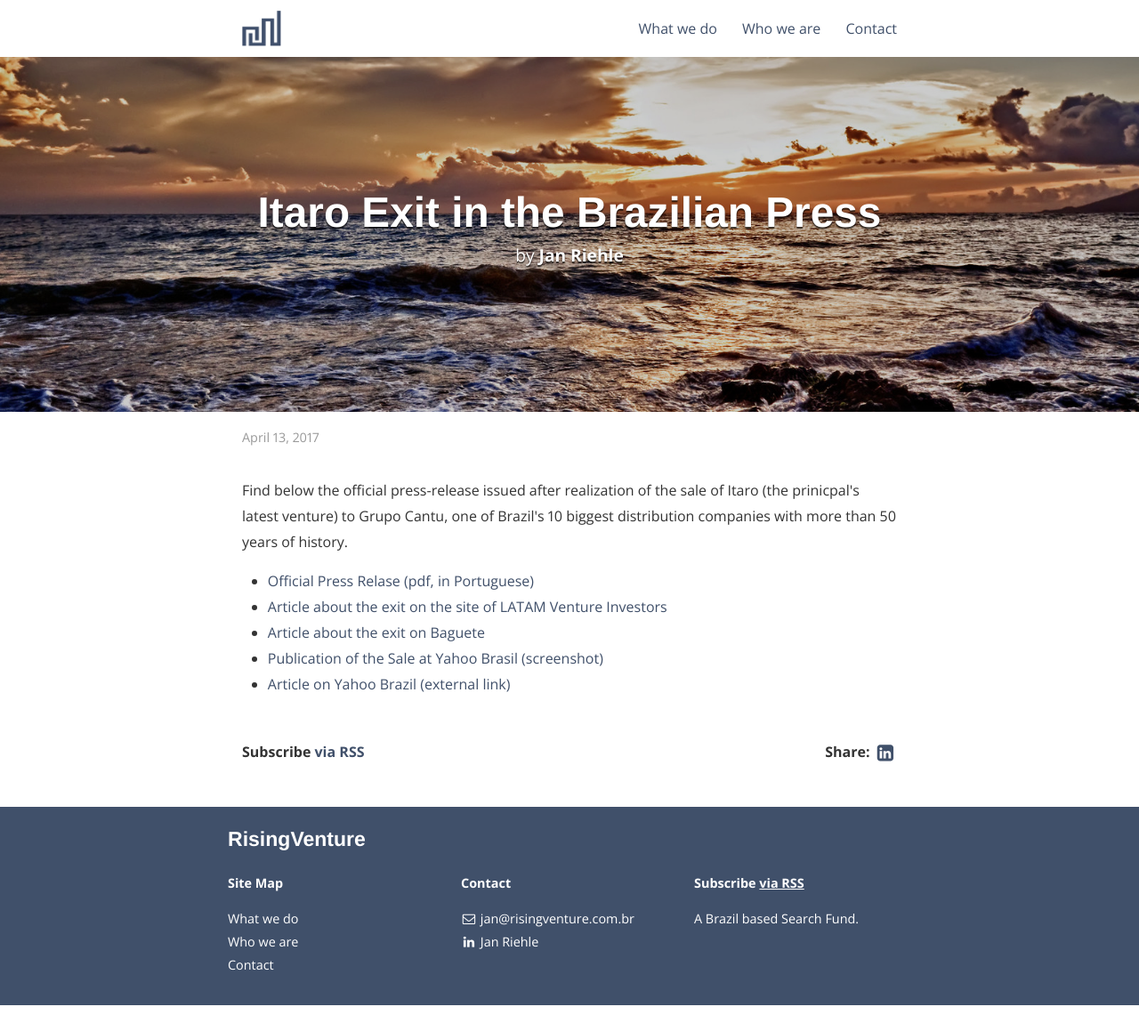
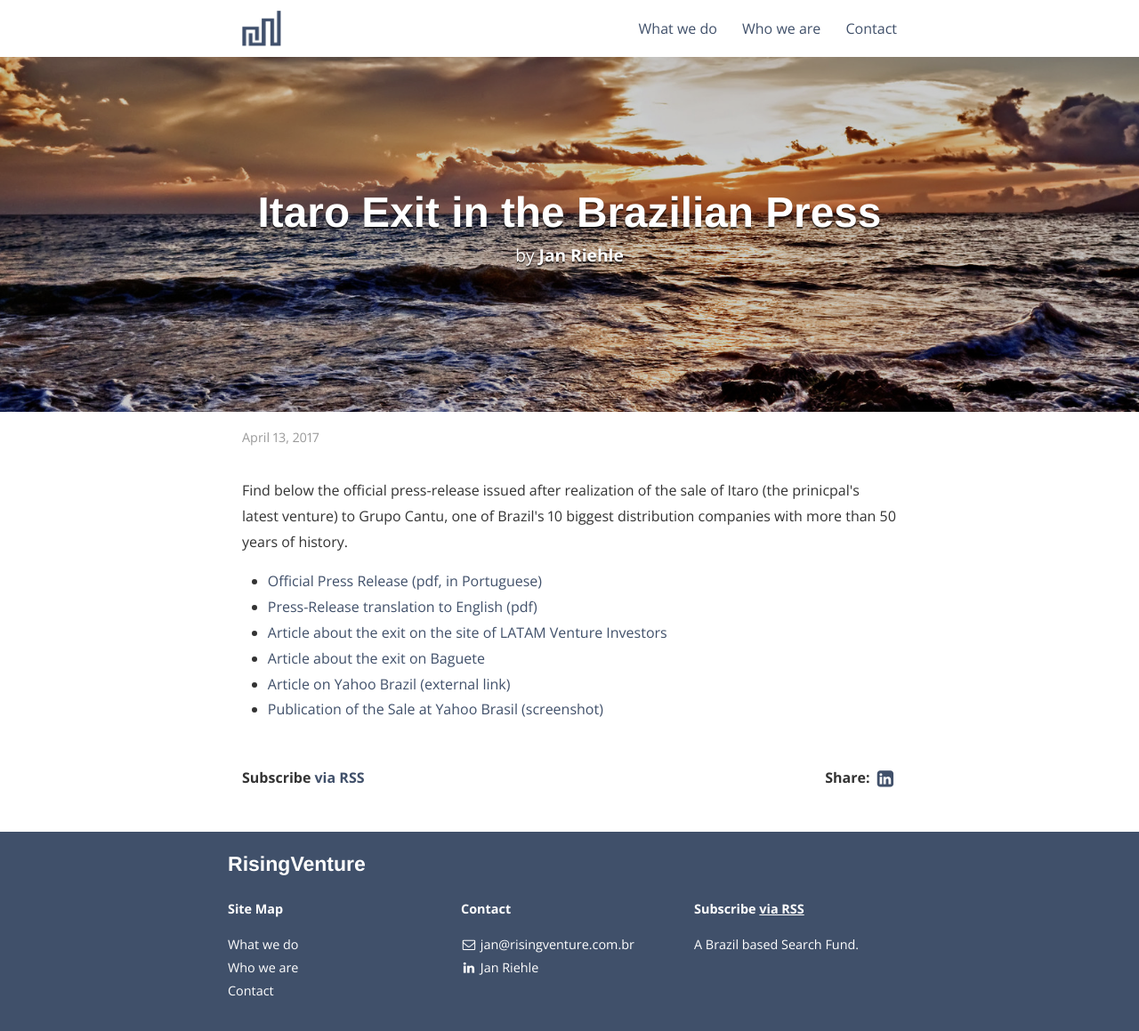
Before and after one commit to janriehle/risingventure, a Jekyll site: the page built from _posts/2017-04-13-itaro-exit.markdown, in a window 1280 px wide. Shown: the whole page at 89% size. Built offline with Jekyll 4.4.1, drawn with Linux system fonts in a browser that asks for light colours; nearby versions of some CDN libraries; before the commit the page ends 1130 px from its top, so only the background shows below that.

Commit message:
added english press-release for itaro exit

```diff
--- a/_posts/2017-04-13-itaro-exit.markdown
+++ b/_posts/2017-04-13-itaro-exit.markdown
@@ -11,7 +11,11 @@
 
 <ul>
 <li>
-<a target="_blank" href="/assets/Rle_ItaroxCantu_v1.0.pdf"> Official Press Relase (pdf, in Portuguese)</a>
+<a target="_blank" href="/assets/Rle_ItaroxCantu_v1.0.pdf"> Official Press Release (pdf, in Portuguese)</a>
+</li>
+
+<li>
+<a target="_blank" href="/assets/Itaro Exit English.pdf"> Press-Release translation to English (pdf)</a>
 </li>
 
 
@@ -23,10 +27,11 @@
 </li>
 
 <li>
+<a target="_blank" href="https://br.financas.yahoo.com/noticias/grupo-pneustore-compra-autope%C3%A7as-itaro-214756021--finance.html?soc_src=social-sh&soc_trk=fb">Article on Yahoo Brazil (external link)</a>
+</li>
+
+<li>
 <a target="_blank" href="/assets/Itaro_Sale_Yahoo.png">Publication of the Sale at Yahoo Brasil (screenshot)</a>
 </li>
 
-<li>
-<a target="_blank" href="https://br.financas.yahoo.com/noticias/grupo-pneustore-compra-autope%C3%A7as-itaro-214756021--finance.html?soc_src=social-sh&soc_trk=fb">Article on Yahoo Brazil (external link)</a>
-</li>
 </ul>
```
Also changed, not shown: 1 other file.
